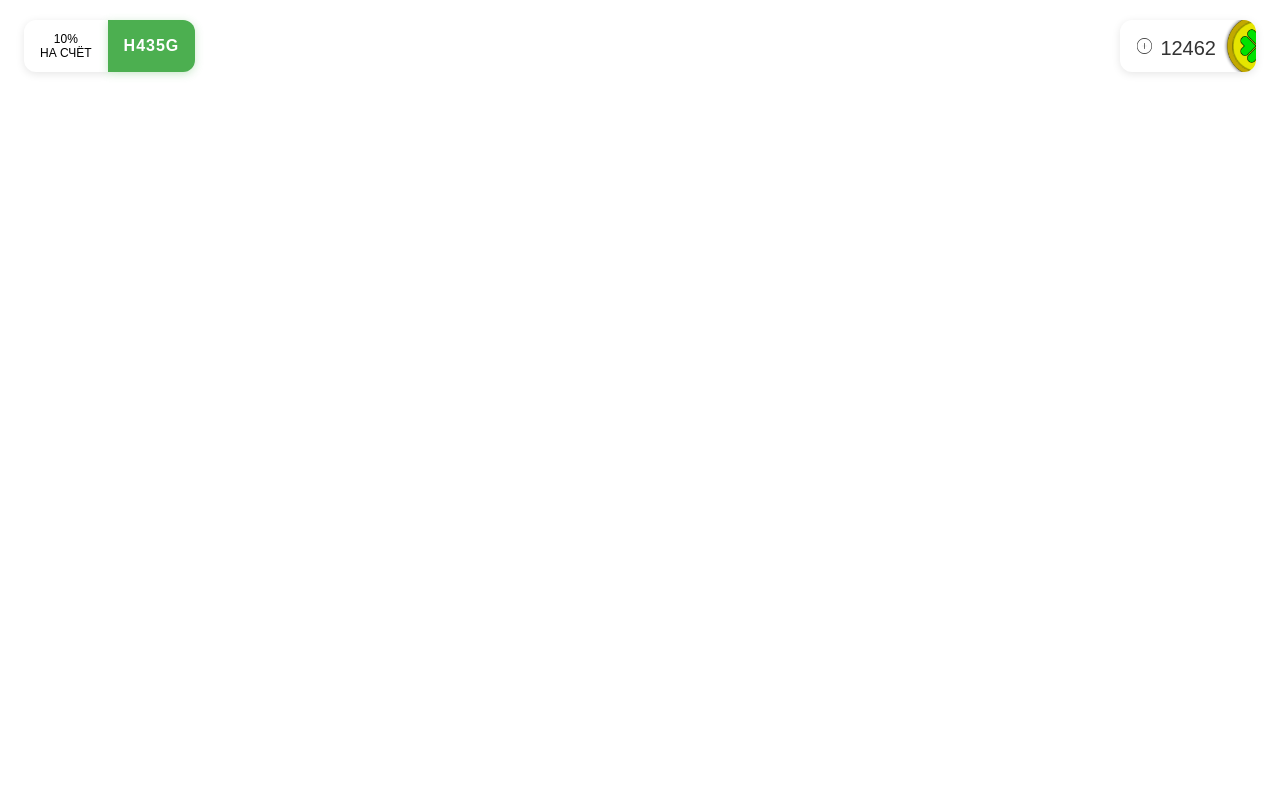
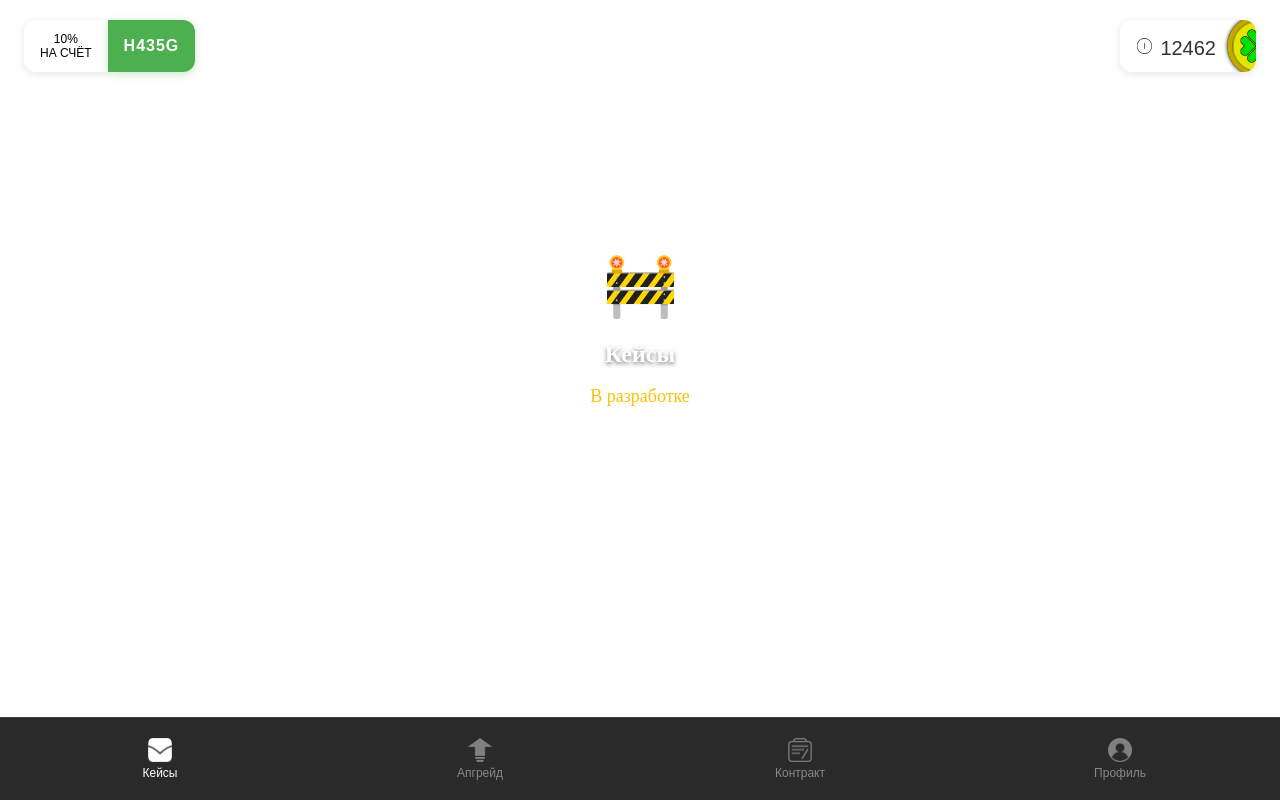
Before and after one commit to grabakin/CaseTG, a React (Vite) app: page / in a window 1280 px wide. Built offline with nearby package versions, Linux system fonts and the light colour scheme; a web font is replaced by a local one.

Commit message:
фич: создал базовую страницу coming soon, чтобы проверить смену на белый цвет кнопок на нижней панели. добавил на app.tsx все добавленные ранее фичи

```diff
--- a/src/App.tsx
+++ b/src/App.tsx
@@ -1,12 +1,37 @@
 import "./App.css";
 import Header from "./components/Header/Header.tsx";
+import BottomNavigation from "./components/BottomNavigation/BottomNavigation.tsx";
+import {type SetStateAction, useState} from "react";
+import ComingSoon from "./components/ComingSoon/ComingSoon.tsx";
 
 function App() {
-  return (
-    <div className="app">
-      <Header />
-    </div>
-  );
+    const [activeTab, setActiveTab] = useState("cases");
+
+    const handleTabChange = (tabId: SetStateAction<string>) => {
+        setActiveTab(tabId);
+    };
+
+    const renderContent = () => {
+        switch (activeTab) {
+            case "cases":
+                return <ComingSoon pageName="Кейсы"/>;
+            case "upgrade":
+                return <ComingSoon pageName="Апгрейд"/>;
+            case "contract":
+                return <ComingSoon pageName="Контракт"/>;
+            case "profile":
+                return <ComingSoon pageName="Профиль"/>;
+        }
+    };
+    return (
+        <div className="app">
+            <Header/>
+            <main className="main-content">
+                {renderContent()}
+            </main>
+            <BottomNavigation activeTab={activeTab} onTabChange={handleTabChange}/>
+        </div>
+    );
 }
 
 export default App;
--- /dev/null
+++ b/src/components/ComingSoon/ComingSoon.module.css
@@ -0,0 +1,64 @@
+.comingSoon {
+  display: flex;
+  align-items: center;
+  justify-content: center;
+  min-height: 60vh;
+  padding: 40px 20px;
+}
+
+.container {
+  text-align: center;
+  max-width: 400px;
+}
+
+.icon {
+  font-size: 60px;
+  margin-bottom: 20px;
+  animation: pulse 2s infinite;
+}
+
+.title {
+  font-size: 24px;
+  font-weight: bold;
+  color: white;
+  margin-bottom: 8px;
+  text-shadow: 0 2px 4px rgba(0, 0, 0, 0.5);
+}
+
+.subtitle {
+  font-size: 18px;
+  color: #FFC107;
+  margin-bottom: 16px;
+  font-weight: 500;
+}
+
+.description {
+  font-size: 14px;
+  color: rgba(255, 255, 255, 0.7);
+  line-height: 1.5;
+}
+
+@keyframes pulse {
+  0% { transform: scale(1); }
+  50% { transform: scale(1.1); }
+  100% { transform: scale(1); }
+}
+
+@media (max-width: 480px) {
+  .icon {
+    font-size: 48px;
+    margin-bottom: 16px;
+  }
+
+  .title {
+    font-size: 20px;
+  }
+
+  .subtitle {
+    font-size: 16px;
+  }
+
+  .description {
+    font-size: 13px;
+  }
+}
--- /dev/null
+++ b/src/components/ComingSoon/ComingSoon.tsx
@@ -0,0 +1,23 @@
+import styles from "./ComingSoon.module.css";
+interface ComingSoonProps {
+  pageName: string;
+}
+
+const ComingSoon = ({ pageName }: ComingSoonProps) => {
+  return (
+    <div className={styles.comingSoon}>
+      <div className={styles.container}>
+        <div className={styles.icon}>🚧</div>
+        <h2 className={styles.title}>{pageName}</h2>
+        <p className={styles.subtitle}>В разработке</p>
+        <p className={styles.description}>
+          Эта страница находится в процессе разработки.
+          <br />
+          Скоро здесь появится много интересного!
+        </p>
+      </div>
+    </div>
+  );
+};
+
+export default ComingSoon;
```
